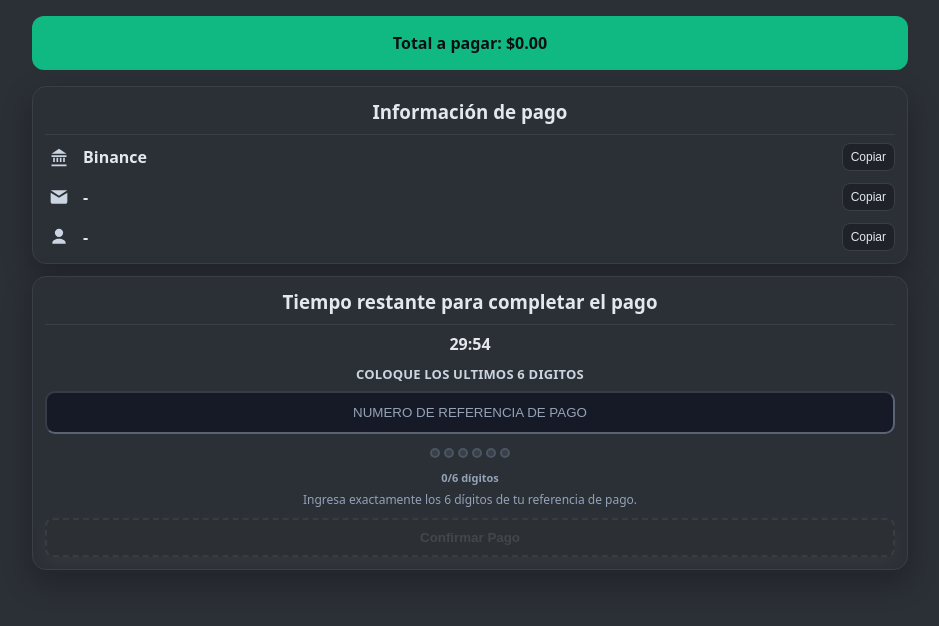
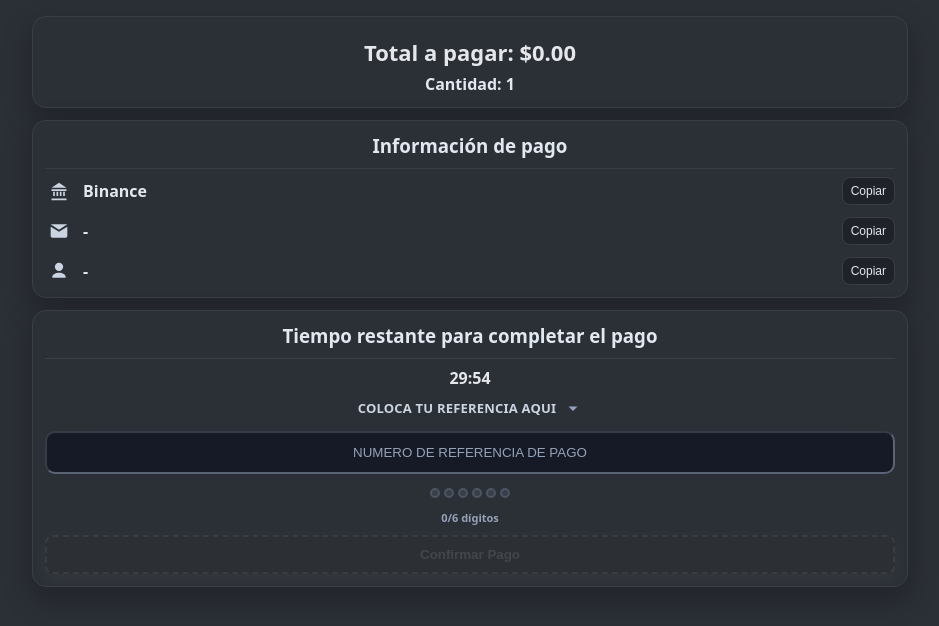
Before and after one commit to 2eliot/Inefablestore, a Python web app: template templates/checkout.html in a window 1280 px wide. Shown: the part 50-676 px from the top of the page, without its empty margins (170-1109 px from the left). Run offline with Jinja, Linux system fonts and the light colour scheme; the template is opened without the code that fills it, so the values that code supplies are empty.

Commit message:
Checkout UI: mejorar footer, íconos sociales y estilos; centrar títulos; 5 cards relacionados en desktop; checkout: pegar últimos 6 dígitos, ocultar ID en UI, banner verde oculto, desglose con/ sin descuento, copy y layout refinados

```diff
--- a/static/css/store.css
+++ b/static/css/store.css
@@ -178,6 +178,38 @@ html { overflow-x: hidden; width: 100%; }
   filter: brightness(1.05);
 }
 
+/* Checkout discount breakdown */
+#co-disc-note {
+  background: #1f2329;
+  border: 1px solid #30363d;
+  border-radius: 14px;
+  padding: 14px 16px;
+  color: #e5e7eb;
+  text-align: center;
+  max-width: 720px;
+  margin: 10px auto 0;
+}
+#co-disc-note .co-badge {
+  display: inline-flex;
+  align-items: center;
+  gap: 6px;
+  background: var(--price-accent);
+  color: #062a1d;
+  font-weight: 900;
+  padding: 6px 10px;
+  border-radius: 8px;
+  margin-bottom: 8px;
+}
+#co-disc-note .co-badge svg { width: 16px; height: 16px; }
+#co-disc-note .co-old { text-decoration: line-through; opacity: 0.6; margin-top: 6px; display:block; }
+#co-disc-note .co-qty { margin-top: 6px; }
+#co-disc-note .co-unit { margin-top: 2px; }
+#co-disc-note .co-total { margin-top: 8px; font-size: 22px; font-weight: 900; color:#e5e7eb; }
+#co-disc-note .co-thanks { margin-top: 4px; font-size: 12px; color: #94a3b8; }
+
+/* Hide legacy green banner on checkout (content still updated for accessibility) */
+#co-total { display: none !important; }
+
 /* Auth modal: make primary button gray */
 .auth-card .btn.primary,
 .auth-card .btn.primary.full {
--- a/static/js/checkout.js
+++ b/static/js/checkout.js
@@ -120,17 +120,44 @@ document.addEventListener('DOMContentLoaded', () => {
 
   function renderHeader() {
     const t = computeTotals();
-    // If discount active, show new price then old price struck-through
+    // Default header: simple total
+    coTotal.textContent = `Total a pagar: ${formatPriceFor(t.displayCurrency, t.amount)}`;
+    if (coDiscNote) { coDiscNote.setAttribute('hidden', ''); coDiscNote.innerHTML = ''; }
+
+    // If discount via creator code is active, show detailed breakdown
     if (allItems && selectedIndex >= 0 && selectedIndex < allItems.length && window.__validRef && window.__validRef.discount) {
-      if (t.baseBeforeDiscount > t.amount) {
-        coTotal.innerHTML = `Total a pagar: <span class="price-new">${formatPriceFor(t.displayCurrency, t.amount)}</span> <span class="price-old">${formatPriceFor(t.displayCurrency, t.baseBeforeDiscount)}</span>`;
-        const pct = Math.round(Number(window.__validRef.discount || 0) * 100);
-        if (coDiscNote) { coDiscNote.textContent = `${pct}% de descuento activo`; coDiscNote.removeAttribute('hidden'); }
-        return;
+      const frac = Number(window.__validRef.discount || 0);
+      const pct = (frac * 100).toFixed(1).replace(/\.?0$/, ''); // 10.0 -> 10, 10.5 stays
+      // Unit price in current display currency
+      const it = allItems[selectedIndex];
+      const unitUsd = Number(it.price || 0);
+      const displayUnit = (t.displayCurrency === 'BSD' && rate && rate > 0) ? unitUsd * rate : unitUsd;
+      const qty = Math.max(1, quantity || 1);
+      // Compose styled breakdown (keeps theme colors; green accent comes from CSS var)
+      const thanks = (window.__validRef && window.__validRef.code) ? `Gracias por usar el código de ${window.__validRef.code}` : '';
+      coTotal.textContent = `Total a pagar: ${formatPriceFor(t.displayCurrency, t.amount)}`;
+      if (coDiscNote) {
+        coDiscNote.innerHTML = `
+          <div class="co-badge">
+            <svg viewBox="0 0 24 24" width="16" height="16" fill="currentColor" aria-hidden="true"><path d="M20 7h-2.18A3 3 0 0 0 15 3a3 3 0 0 0-3 3 3 3 0 0 0-3-3 3 3 0 0 0-2.82 4H4a1 1 0 0 0-1 1v3h18V8a1 1 0 0 0-1-1zM9 5a1 1 0 1 1 0 2H7.82A1.82 1.82 0 0 1 9 5zm6 0a1.82 1.82 0 0 1 1.18 3H15a1 1 0 1 1 0-2zM3 13v6a1 1 0 0 0 1 1h7v-7H3zm10 0v7h7a1 1 0 0 0 1-1v-6h-8z"/></svg>
+            <span>${pct}% de descuento aplicado</span>
+          </div>
+          <div class="co-total">Total a pagar: ${formatPriceFor(t.displayCurrency, t.amount)}</div>
+          <div class="co-old">Precio original: ${formatPriceFor(t.displayCurrency, t.baseBeforeDiscount)}</div>
+          <div class="co-qty">Cantidad: ${qty}</div>
+        `;
+        coDiscNote.removeAttribute('hidden');
       }
     }
-    coTotal.textContent = `Total a pagar: ${formatPriceFor(t.displayCurrency, t.amount)}`;
-    if (coDiscNote) coDiscNote.setAttribute('hidden', '');
+
+    // When no discount: show simple block with total and quantity
+    if ((!window.__validRef || !window.__validRef.discount) && coDiscNote) {
+      coDiscNote.innerHTML = `
+        <div class="co-total">Total a pagar: ${formatPriceFor(t.displayCurrency, t.amount)}</div>
+        <div class="co-qty">Cantidad: ${Math.max(1, quantity || 1)}</div>
+      `;
+      coDiscNote.removeAttribute('hidden');
+    }
   }
 
   function renderInfo() {
@@ -164,7 +191,6 @@ document.addEventListener('DOMContentLoaded', () => {
     };
     // Optional player info lines (kept at top if present)
     // Player ID (qCid) intentionally hidden from checkout UI, but still used internally
-    if (qZid) addItem('id', qZid);
     if (currency === 'BSD') {
       // Show PM bank/name/phone/id
       addItem('bank', (paymentsCfg && paymentsCfg.pm_bank) || '');
@@ -272,6 +298,30 @@ document.addEventListener('DOMContentLoaded', () => {
       // Check for duplicate reference when 6 digits are entered
       if (value.length === 6) {
         checkReferenceAvailability(value);
+      }
+    });
+
+    // On paste: extract only last 6 digits from any pasted text
+    coRef.addEventListener('paste', (e) => {
+      e.preventDefault();
+      try {
+        const clip = (e.clipboardData || window.clipboardData);
+        const text = (clip && typeof clip.getData === 'function') ? (clip.getData('text') || '') : '';
+        const digits = String(text || '').replace(/\D/g, '');
+        const last6 = digits.slice(-6);
+        coRef.value = last6;
+        // Update UI
+        updateDigitIndicators(last6.length);
+        // Reset/hide previous error
+        isReferenceValid = false;
+        if (refError) { refError.style.display = 'none'; refError.textContent = ''; }
+        // Enable/disable confirm and trigger availability check
+        if (btnConfirm) btnConfirm.disabled = last6.length !== 6;
+        if (last6.length === 6) {
+          checkReferenceAvailability(last6);
+        }
+      } catch (_) {
+        // Fallback: let the normal input handler sanitize afterwards
       }
     });
   }
--- a/templates/checkout.html
+++ b/templates/checkout.html
@@ -38,7 +38,9 @@
   .price-old { text-decoration: line-through; color: rgba(148,163,184,0.6); margin-right: 8px; font-weight: 800; }
   .price-new { color: #0b0f14; background: rgba(255,255,255,0.5); padding: 2px 8px; border-radius: 8px; font-weight: 900; }
   .discount-badge { text-decoration: line-through; color: #cbd5e1; border: 2px solid rgba(148,163,184,0.35); padding: 2px 6px; border-radius: 8px; font-weight: 900; margin-right: 8px; background: rgba(148,163,184,0.15); }
-  .co-disc-note { text-align:center; color:#cbd5e1; font-weight:900; margin: 6px 0 12px; }
+  /* Discount block styled like other cards */
+  #co-disc-note { background: #2b2f36; border:1px solid #3a3f47; border-radius: 14px; padding: 12px; margin: 0 0 12px; box-shadow: 0 12px 30px rgba(0,0,0,0.25); color:#e2e8f0; text-align:center; font-weight:900; width: 100%; max-width: 100%; }
+  .co-disc-note { text-align:center; color:#e2e8f0; font-weight:900; }
   .co-disc-note[hidden] { display: none; }
   /* Button disabled state - very visual */
   #btn-co-confirm {
@@ -141,7 +143,12 @@
     <div id="co-timer" style="text-align:center; font-weight:800;">30:00</div>
     <div class="co-actions">
       <div class="ref-group">
-        <label for="co-ref" class="ref-label" style="text-align: center;">COLOQUE LOS ULTIMOS 6 DIGITOS</label>
+        <div class="ref-label-row" style="display:flex; align-items:center; justify-content:center; gap:8px; margin-bottom:6px;">
+          <label for="co-ref" class="ref-label" style="text-align: center; font-weight: 800; margin:0;">COLOCA TU REFERENCIA AQUI</label>
+          <svg viewBox="0 0 24 24" width="18" height="18" fill="currentColor" aria-hidden="true" style="color:#94a3b8;">
+            <path d="M12 16l-6-6h12l-6 6z"/>
+          </svg>
+        </div>
         <input id="co-ref" class="input" type="text" inputmode="numeric" pattern="[0-9]{6}" placeholder="NUMERO DE REFERENCIA DE PAGO" maxlength="6" minlength="6" required style="text-align: center;">
         <div class="digit-counter">
           <div class="digit-dot" id="dot-1"></div>
@@ -152,7 +159,6 @@
           <div class="digit-dot" id="dot-6"></div>
         </div>
         <div class="ref-counter-text" id="ref-counter" style="text-align: center;">0/6 dígitos</div>
-        <div class="ref-hint" style="text-align: center;">Ingresa exactamente los 6 dígitos de tu referencia de pago.</div>
         <div id="ref-error" style="color: #ef4444; font-size: 12px; margin-top: 4px; display: none;"></div>
       </div>
       <button id="btn-co-confirm" class="btn primary" type="button" style="margin-top:10px;">Confirmar Pago</button>
--- a/templates/thanks.html
+++ b/templates/thanks.html
@@ -13,7 +13,7 @@
   .ty-note{color:#e5e7eb;font-size:16px;line-height:1.6;margin:10px 0 0}
   .ty-note.ty-note-secondary{margin-top:0;margin-bottom:10px}
   .ty-socials{display:flex;gap:14px;margin:0 0 6px;justify-content:center}
-  .ty-socials a{display:inline-flex;align-items:center;justify-content:center;width:40px;height:40px;border-radius:999px;background:#2b2f36;border:1px solid #3a3f47;color:#e2e8f0;text-decoration:none;font-weight:900}
+  .ty-socials a{display:inline-flex;align-items:center;justify-content:center;width:40px;height:40px;border-radius:0;background:transparent;border:none;color:inherit;text-decoration:none;font-weight:900}
   .ty-btn{display:inline-block;margin-top:8px;background:#22c55e;color:#062a1d;padding:12px 16px;border-radius:10px;text-decoration:none;font-weight:900;border:1px solid #16a34a}
   .ty-ill{display:flex;justify-content:center;margin:0 0 -10px}
   .ty-ill img{max-width:260px;width:100%;filter:drop-shadow(0 10px 30px rgba(0,0,0,.35))}
```
Also changed, not shown: other parts of static/css/store.css (+40 -19 lines).
